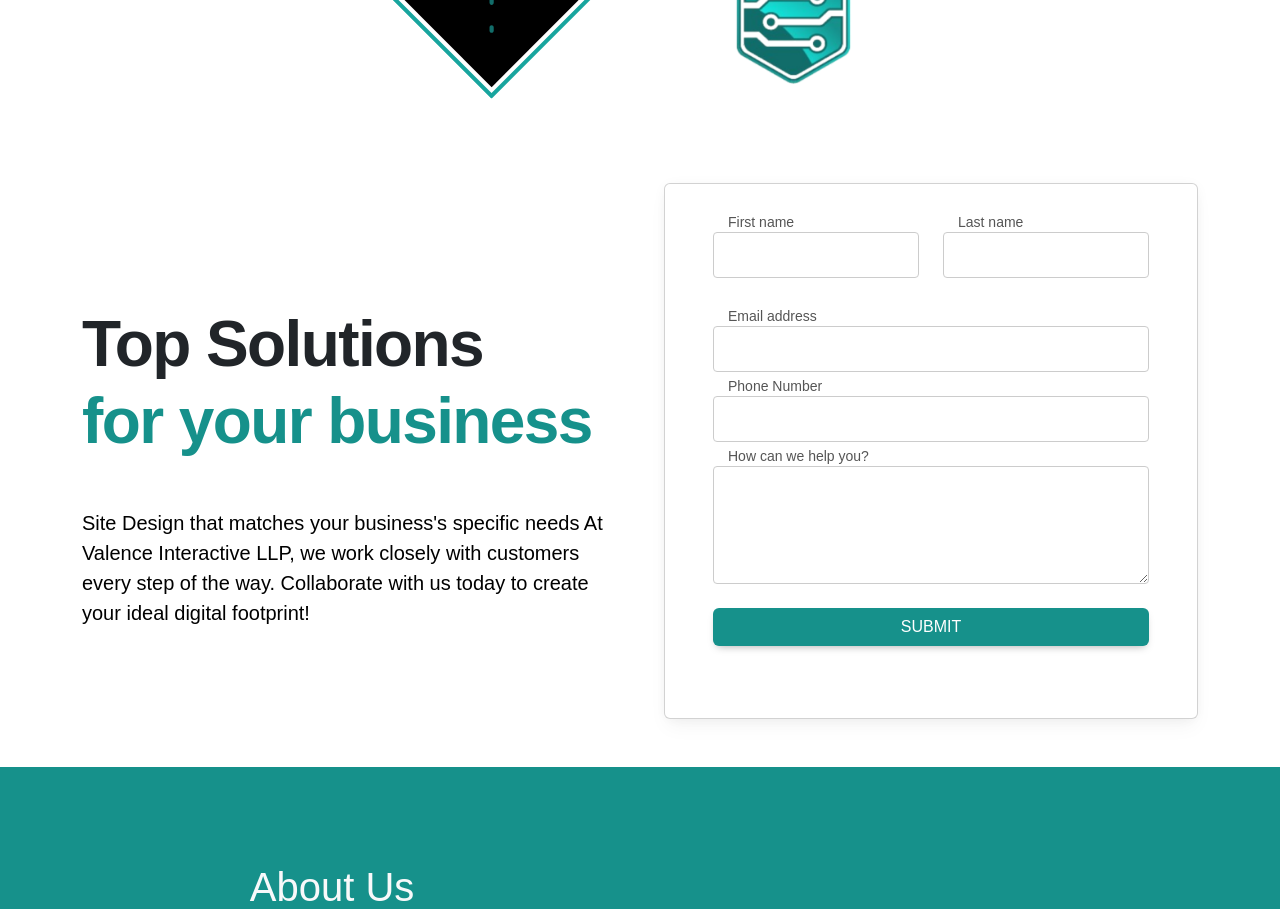
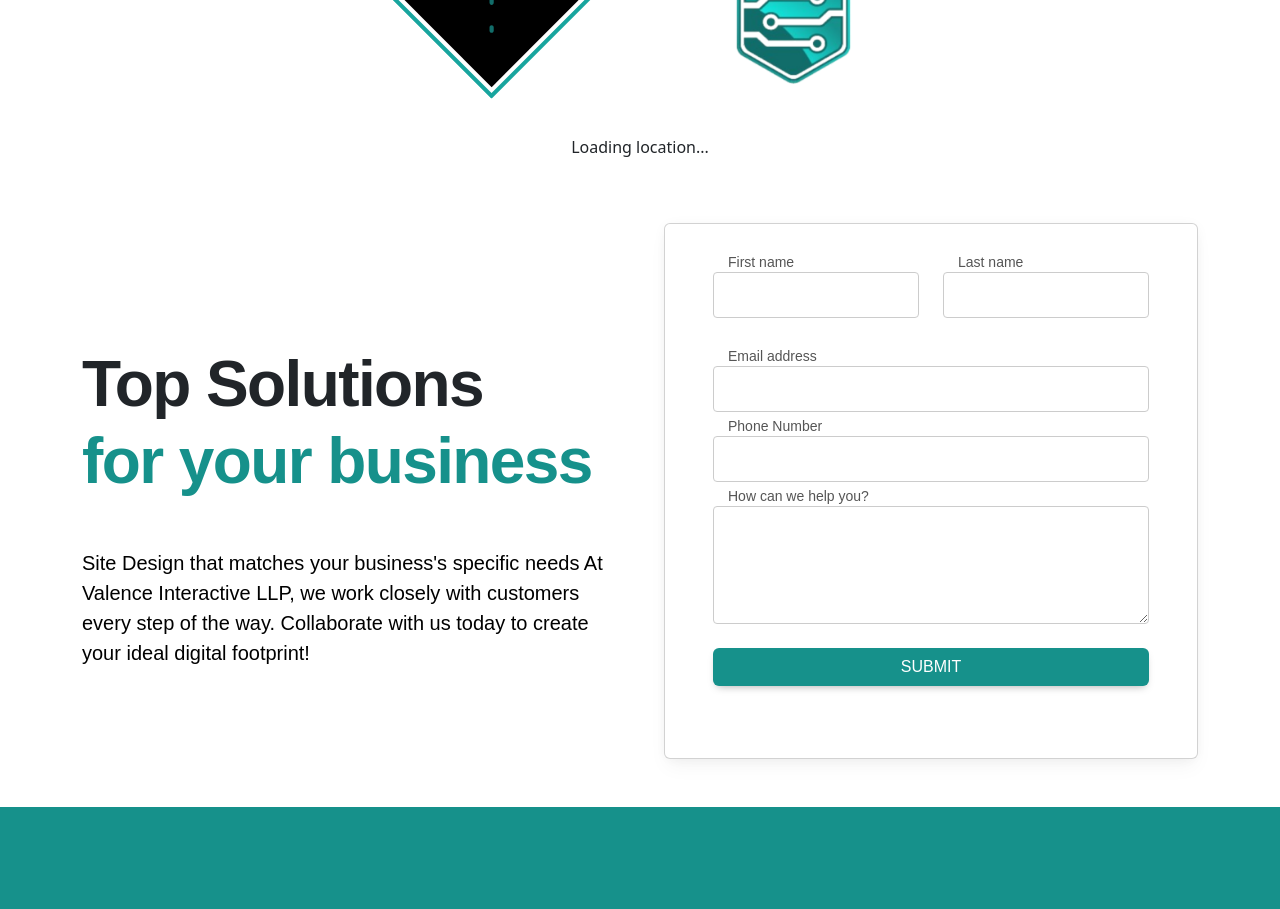
Before and after one commit to johnboy514/ValenceInteractiveLLP, a React (Create React App) app: page / in a window 1280 px wide. Shown: the part 2680-3589 px from the top of the page. Built offline with nearby package versions, Linux system fonts and the light colour scheme; no server answers; a web font is replaced by a local one.

Commit message:
Geolocation added
Co-authored-by: Robert Obernier <robertjobernier@gmail.com>

```diff
--- a/package.json
+++ b/package.json
@@ -12,6 +12,7 @@
     "bootstrap": "^5.3.2",
     "dotenv": "^16.4.5",
     "emailjs": "^4.0.3",
+    "firebase": "^11.0.2",
     "font-awesome": "^4.7.0",
     "mdb-ui-kit": "^6.4.2",
     "react": "^18.2.0",
@@ -51,5 +52,5 @@
   },
   "devDependencies": {
     "gh-pages": "^6.0.0"
+  }
 }
-}
--- a/src/App.js
+++ b/src/App.js
@@ -8,6 +8,7 @@ import Navbar from "./components/Navbar";
 import Footer from "./components/Footer";
 
 function App() {
+
   const registerServiceWorker = async () => {
     if ("serviceWorker" in navigator) {
       try {
--- a/src/components/Home.js
+++ b/src/components/Home.js
@@ -13,6 +13,27 @@ import 'slick-carousel/slick/slick-theme.css';
 import emailjs from '@emailjs/browser';
 
 function Home() {
+  {/* ------------------------Geolocation------------------------------ */}
+  const [location, setLocation] = useState(null);
+  const [error, setError] = useState(null);
+
+  useEffect(() => {
+    if (navigator.geolocation) {
+      navigator.geolocation.getCurrentPosition(
+        (position) => {
+          setLocation({
+            latitude: position.coords.latitude,
+            longitude: position.coords.longitude,
+          });
+        },
+        (err) => {
+          setError(err.message);
+        }
+      );
+    } else {
+      setError("Geolocation is not supported by this browser.");
+    }
+  }, []);
 
   const [showAlert, setShowAlert] = useState(false);
 
@@ -249,6 +270,17 @@ function Home() {
 
 
 </section>
+{/* ------------------------Geolocation------------------------------ */}
+<div>
+      {location ? (
+        <p>
+          Latitude: {location.latitude}, Longitude: {location.longitude}
+        </p>
+      ) : (
+        <p>Loading location...</p>
+      )}
+      {error && <p>{error}</p>}
+    </div>
 {/* <center>
 
         <div className="text-center reveal" id="projects" style={{marginTop: "400px"}}>
```
Also changed, not shown: public/firebase.js (added, +15 -0 lines), 1 other file (tests, documents, lock files or other folders).
